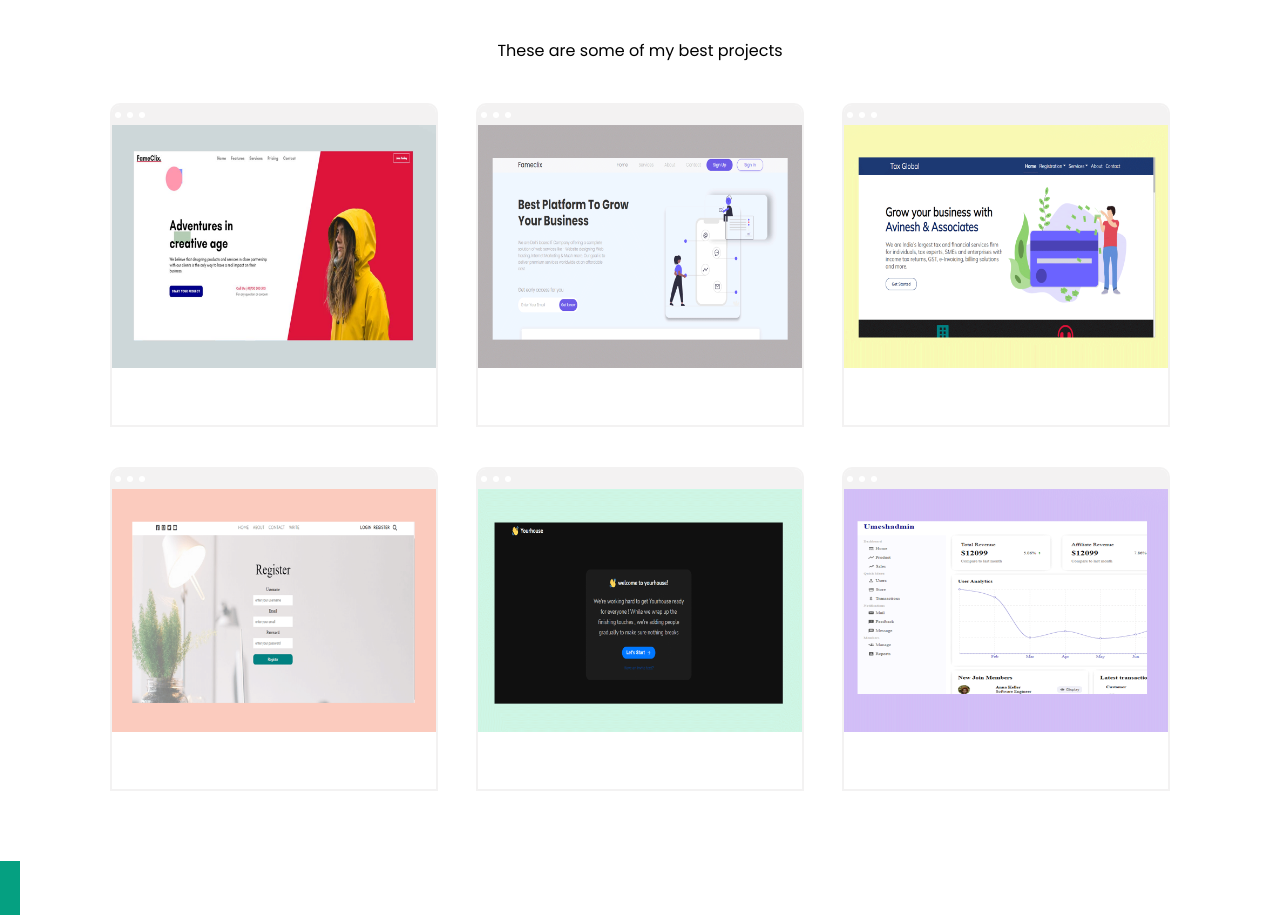
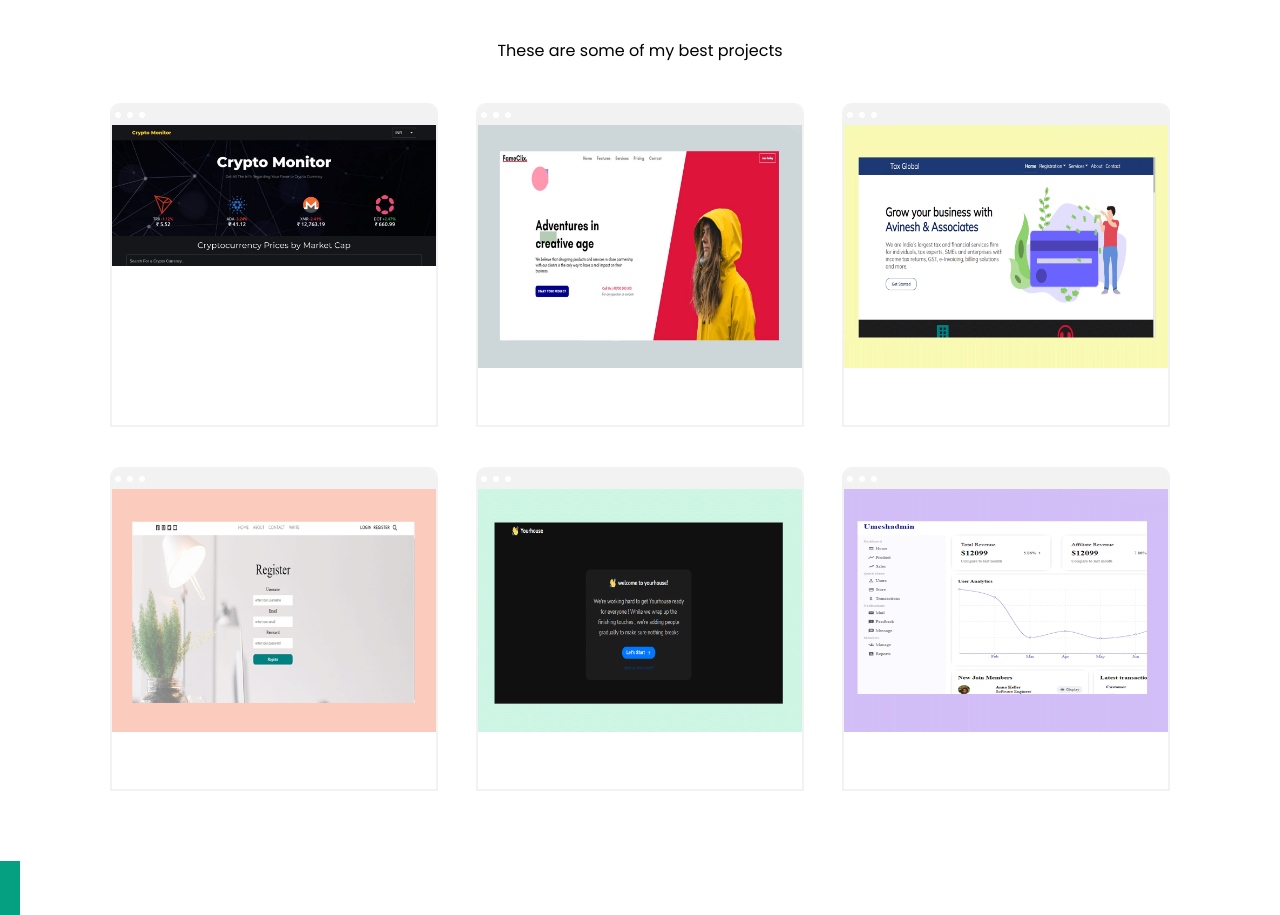
Before and after one commit to ioumesh/reactportfolio, a React (Create React App) app: page / in a window 1280 px wide. Shown: the part 3067-3982 px from the top of the page. Built offline with nearby package versions, Linux system fonts and the light colour scheme.

Commit message:
feat:project update

```diff
--- a/src/data.js
+++ b/src/data.js
@@ -1,14 +1,15 @@
 export const products = [
   {
     id: 1,
+    img: "/static/img/crypto.jpeg",
+    link: "https://cryptomoniter.netlify.app/",
+  },
+  {
+    id: 2,
     img: "/static/img/fame.jpg",
     link: "https://fameclix.netlify.app/",
   },
-  {
-    id: 2,
-    img: "/static/img/fameclix2.png",
-    link: "https://fameflix.netlify.app/",
-  },
+
   {
     id: 3,
     img: "/static/img/TaxGlobal.png",
```
Also changed, not shown: public/static/img/crypto.jpeg (added).
